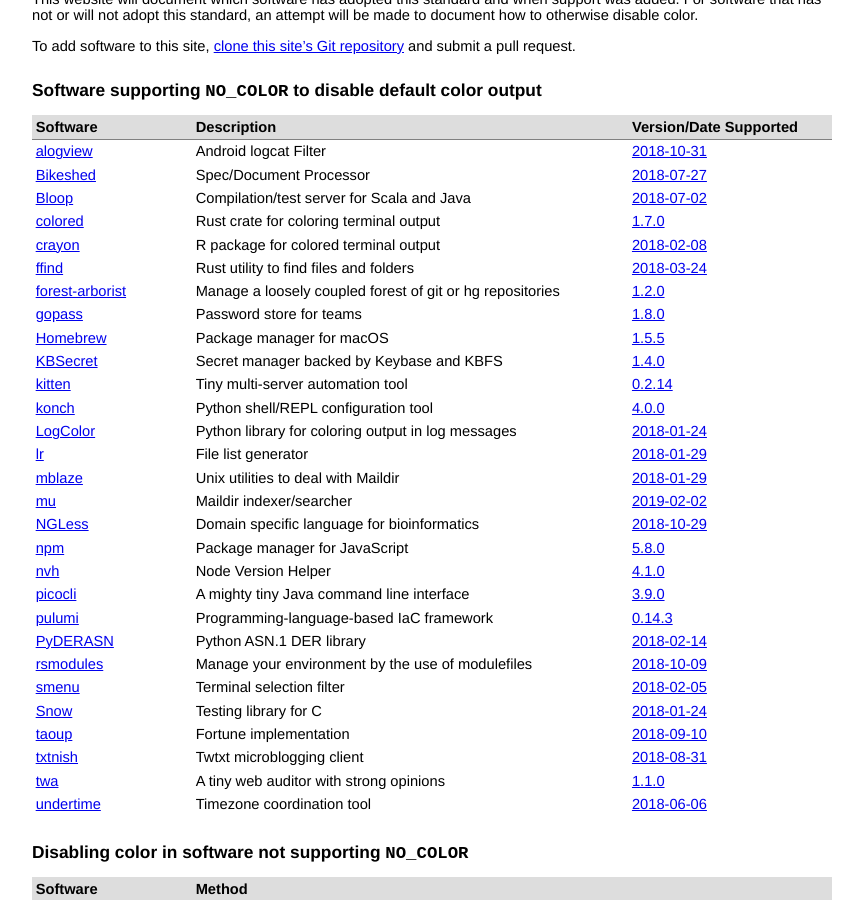
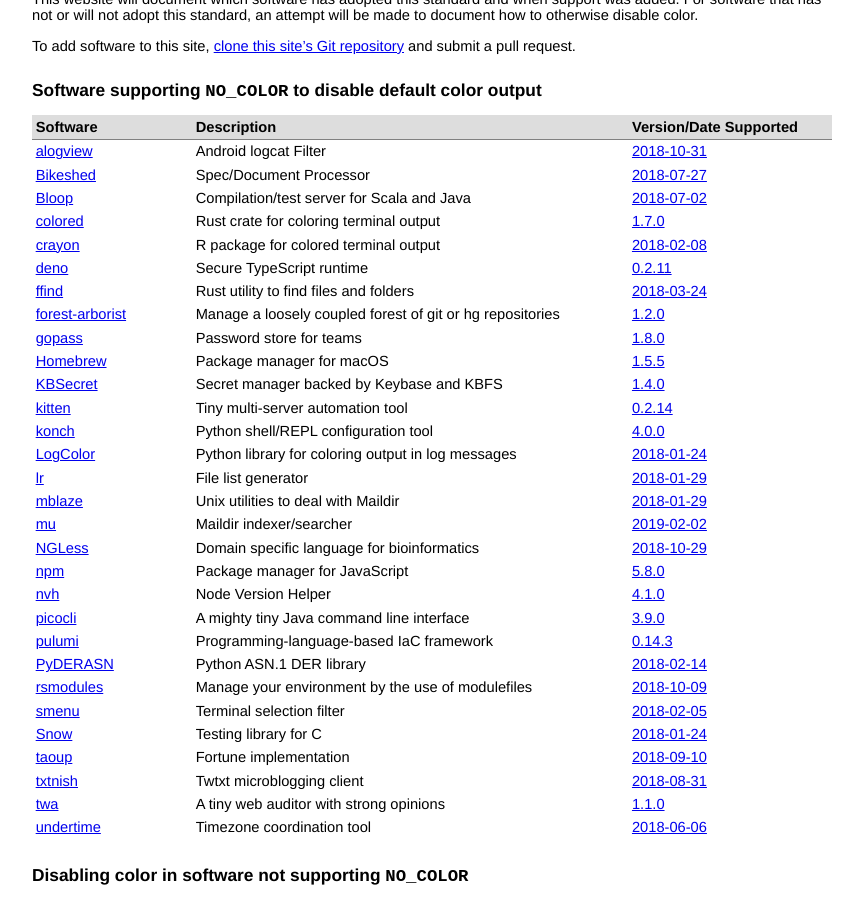
Before and after one commit to jcs/no_color, a Jekyll site: the page built from index.md, in a window 1280 px wide and 900 px high, scrolled down 318 px. Shown: the whole window, without its empty margins (208-1071 px from the left). Built offline with Jekyll 4.4.1, drawn with Linux system fonts in a browser that asks for light colours; our own code applies the rules of GitHub Pages for plain Markdown files.

Commit message:
Add deno (#45)

```diff
--- a/index.md
+++ b/index.md
@@ -42,6 +42,7 @@ and submit a pull request.
 | [Bloop](https://github.com/scalacenter/bloop) | Compilation/test server for Scala and Java | [2018-07-02](https://github.com/scalacenter/bloop/pull/555/commits/ff6f17a0155633f86440e10d7889f077e7fbc91c) |
 | [colored](https://github.com/mackwic/colored) | Rust crate for coloring terminal output | [1.7.0](https://github.com/mackwic/colored/blob/master/CHANGELOG.md#170-january-2019) |
 | [crayon](https://github.com/r-lib/crayon) | R package for colored terminal output | [2018-02-08](https://github.com/r-lib/crayon/commit/700800135d04408bf1c99426b3fec9a4073b8a97) |
+| [deno](https://github.com/denoland/deno) | Secure TypeScript runtime | [0.2.11](https://github.com/denoland/deno/releases/tag/v0.2.11) |
 | [ffind](https://github.com/josephscade/ffind) | Rust utility to find files and folders | [2018-03-24](https://github.com/josephscade/ffind/commit/fec4aa6101f2b3d6d5b06df640e299d0b1fbb190) |
 | [forest-arborist](https://github.com/JohnRGee/forest-arborist) | Manage a loosely coupled forest of git or hg repositories | [1.2.0](https://github.com/JohnRGee/forest-arborist/releases/tag/v1.2.0) |
 | [gopass](https://github.com/gopasspw/gopass) | Password store for teams | [1.8.0](https://github.com/gopasspw/gopass/releases/tag/v1.8.0) |
```
